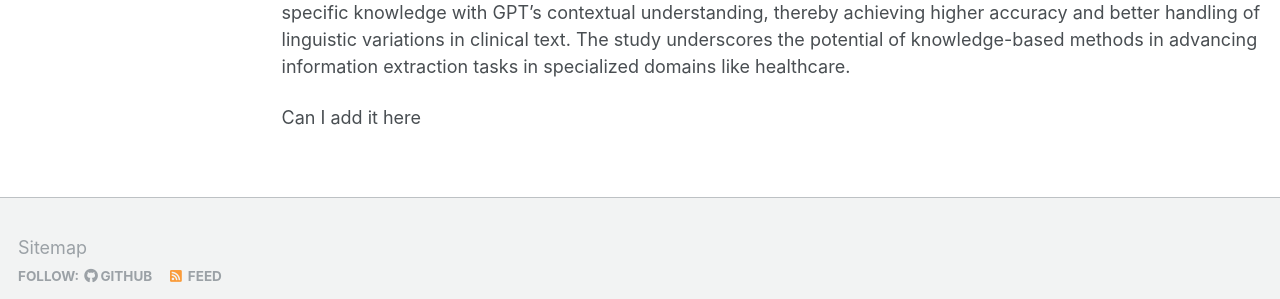
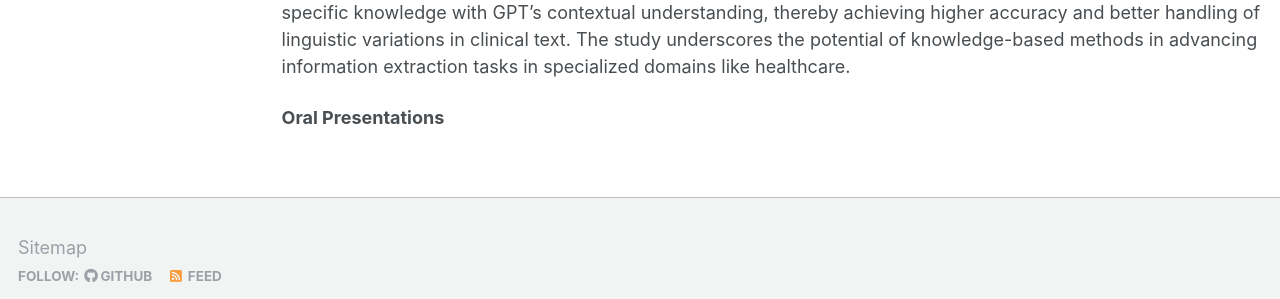
Before and after one commit to kritibhattarai23/kritibhattarai23.github.io, a Jekyll site: the page built from _pages/publications.md, in a window 1280 px wide and 900 px high, scrolled down 740 px. Shown: the part 548-847 px from the top of the window. Built offline with Jekyll 4.4.1, drawn with Linux system fonts in a browser that asks for light colours.

Commit message:
Update publications.md

```diff
--- a/_pages/publications.md
+++ b/_pages/publications.md
@@ -16,4 +16,4 @@ author_profile: true
 {% endfor %}
 
 
-Can I add it here
+<strong>Oral Presentations</strong>
```
